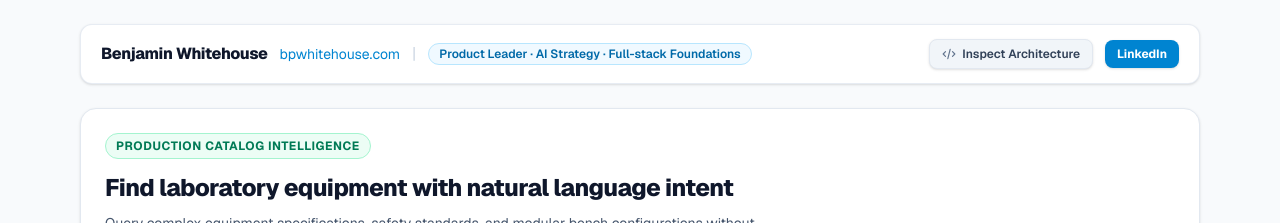
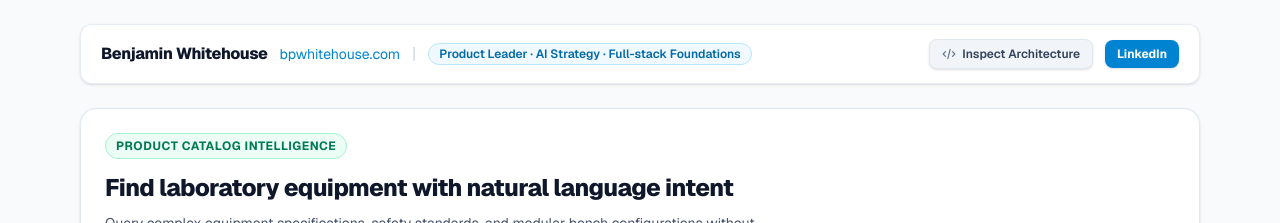
Before and after one commit to bpwhitehouse/discovery-engine, a Next.js app: page /demo in a window 1280 px wide. Shown: the top 223 px of the page. Built offline with nearby package versions, Linux system fonts and the light colour scheme.

Commit message:
New  Progressive Disclosure layout

```diff
--- a/src/app/demo/DemoClient.tsx
+++ b/src/app/demo/DemoClient.tsx
@@ -145,7 +145,7 @@ export default function DemoClient() {
         <section className="bg-white border border-slate-200 rounded-2xl p-6 mb-6 shadow-sm space-y-4">
           <div className="max-w-2xl">
             <span className="text-xs font-bold uppercase tracking-wider text-emerald-700 bg-emerald-50 border border-emerald-200 px-2.5 py-1 rounded-full inline-block mb-3">
-              Production Catalog Intelligence
+              Product Catalog Intelligence
             </span>
             <h2 className="text-xl sm:text-2xl font-extrabold text-slate-900 tracking-tight leading-snug">
               Find laboratory equipment with natural language intent
```
